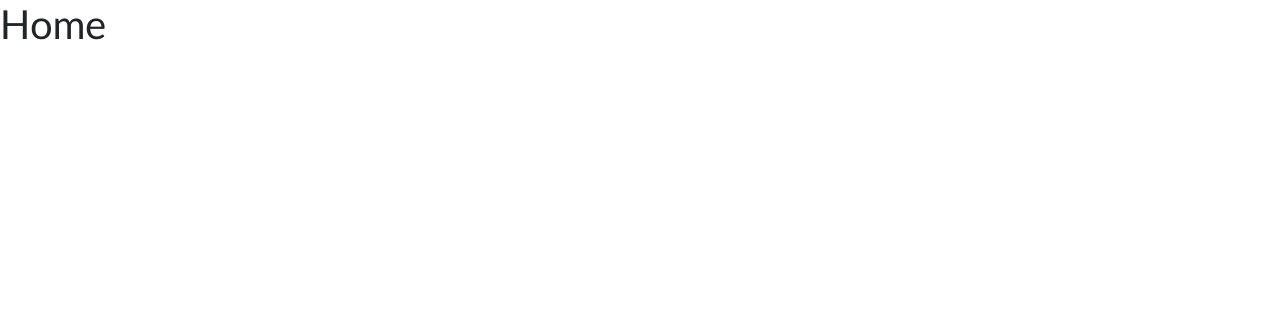
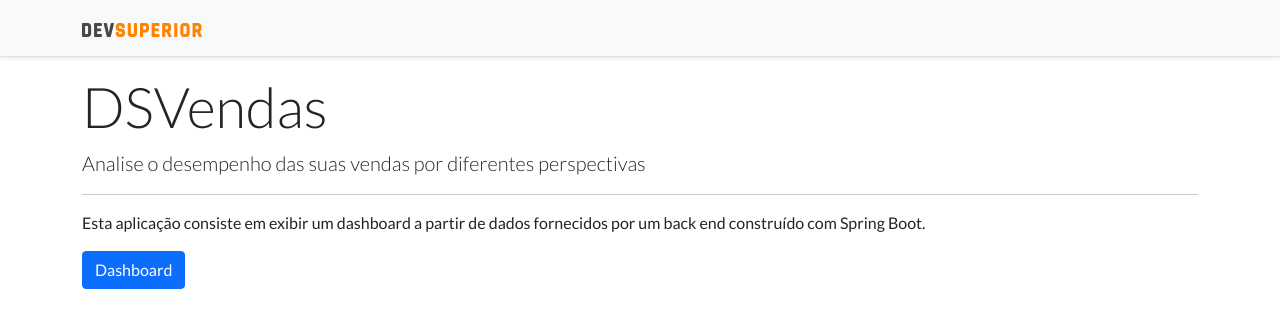
Before and after one commit to cliomaas/projeto-sds-5, a React (Create React App) app in the folder frontend/: page / in a window 1280 px wide. Shown: the top 328 px of the page. Built offline with nearby package versions, Linux system fonts and the light colour scheme.

Commit message:
Home, navigation

```diff
--- a/frontend/src/components/NavBar/index.tsx
+++ b/frontend/src/components/NavBar/index.tsx
@@ -1,11 +1,14 @@
 import ImgDsDark from "assets/img/ds-dark.svg";
+import { Link } from "react-router-dom";
 
 function NavBar() {
   return (
     <div className="d-flex flex-column flex-md-row align-items-center p-3 px-md-4 mb-3 bg-light border-bottom shadow-sm">
       <div className="container">
         <nav className="my-2 my-md-0 mr-md-3">
-          <img src={ImgDsDark} alt="DevSuperior" width="120" />
+          <Link to="/">
+            <img src={ImgDsDark} alt="DevSuperior" width="120" />
+          </Link>
         </nav>
       </div>
     </div>
--- a/frontend/src/pages/Home/index.tsx
+++ b/frontend/src/pages/Home/index.tsx
@@ -1,8 +1,29 @@
+import NavBar from "components/NavBar";
+import { Link } from "react-router-dom";
+
 function Home() {
   return (
-    <div>
-      <h1>Home</h1>
-    </div>
+    <>
+      <NavBar></NavBar>
+      <div className="container">
+        <div className="jumbotron">
+          <h1 className="display-4">DSVendas</h1>
+          <p className="lead">
+            Analise o desempenho das suas vendas por diferentes perspectivas
+          </p>
+          <hr />
+          <p>
+            Esta aplicação consiste em exibir um dashboard a partir de dados
+            fornecidos por um back end construído com Spring Boot.
+          </p>
+          <Link to="/dashboard">
+            <button type="button" className="btn btn-primary">
+              Dashboard
+            </button>
+          </Link>
+        </div>
+      </div>
+    </>
   );
 }
 
```
